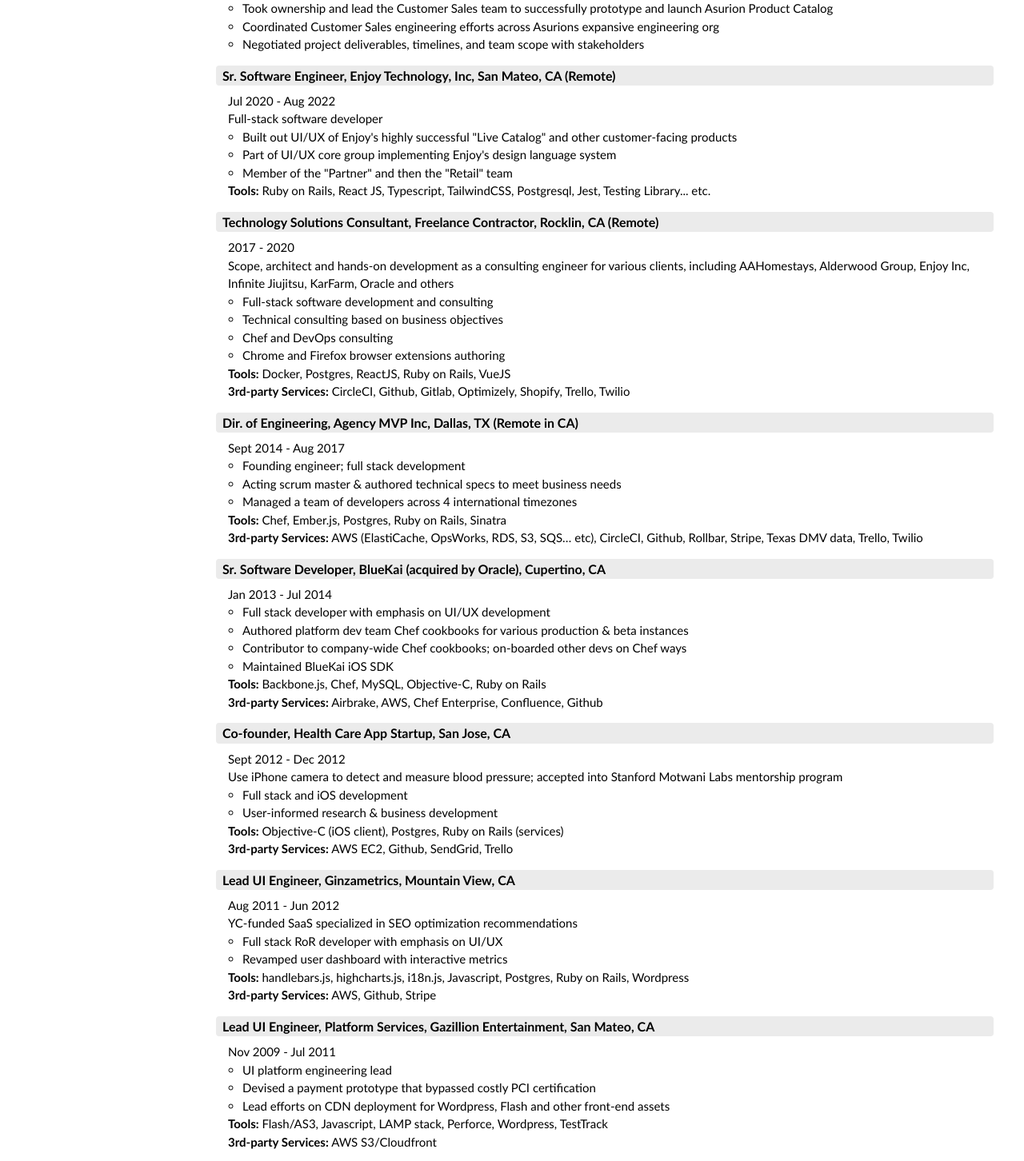
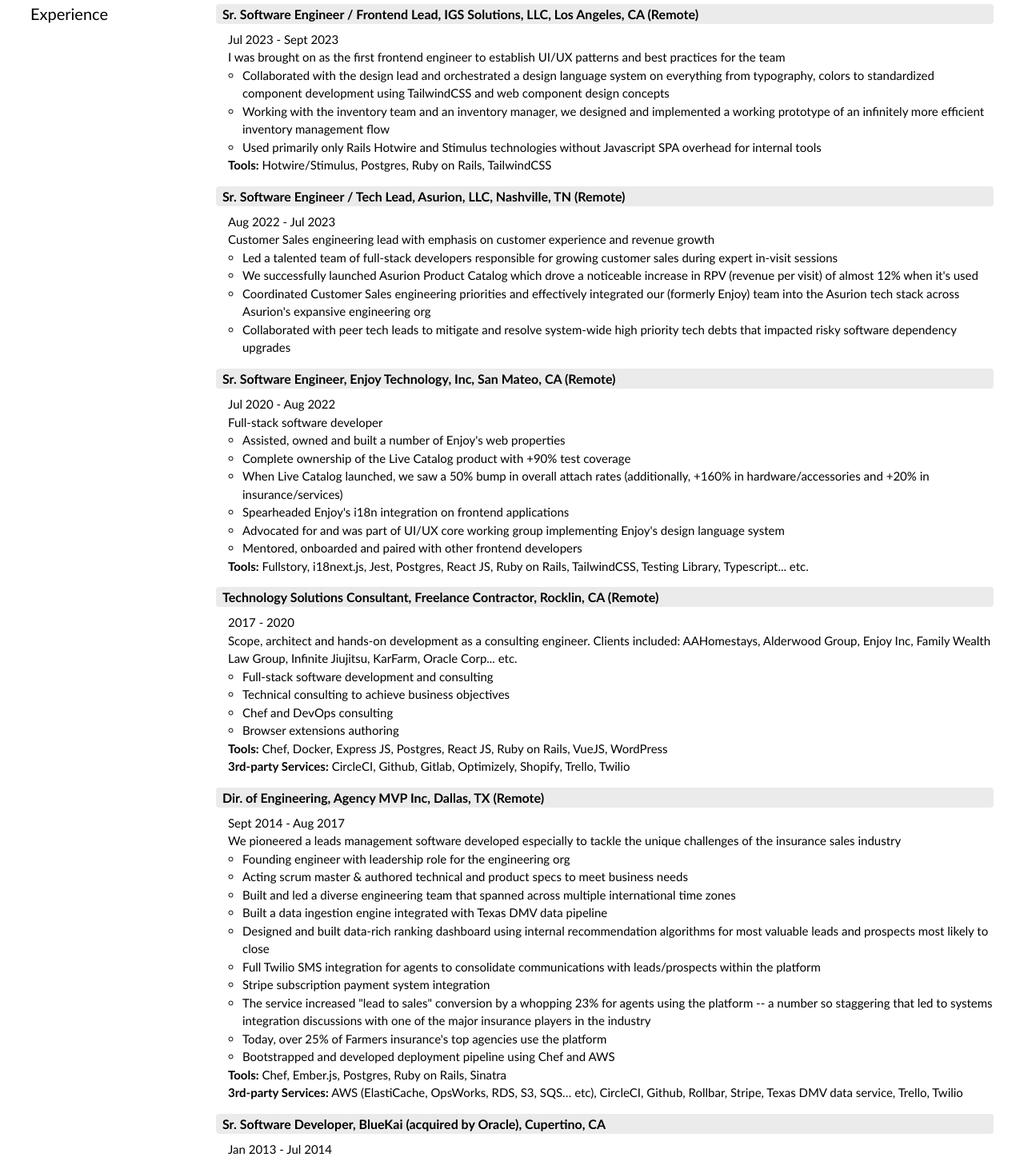
Before and after one commit to shunchu/vue-resume-template, a Vue app: page / in a window 1280 px wide. Shown: the part 200-1652 px from the top of the page at 80% size. Built offline with nearby package versions, Linux system fonts and the light colour scheme.

Commit message:
Add better details

```diff
--- a/src/components/MyHeadline.vue
+++ b/src/components/MyHeadline.vue
@@ -7,13 +7,14 @@
       <div class="email">{{ contact.email }}</div>
       <div class="phone">{{ contact.phone }}</div>
     </div>
+    <p>{{ intro }}</p>
   </div>
 </template>
 
 <script>
 export default {
   name: "headline",
-  props: ["contact", "name"]
+  props: ["contact", "intro", "name"]
 };
 </script>
 
--- a/src/resume_data.example.js
+++ b/src/resume_data.example.js
@@ -5,6 +5,7 @@
       email: '',
       phone: '504.555.0666'
     },
+    intro: 'Did much. Achieved much. No regrets.',
     experiences: [
       {
         company: 'Vango',
--- a/src/resume_data.js
+++ b/src/resume_data.js
@@ -5,18 +5,35 @@
       email: 'shun.chu@gmail.com',
       phone: '408.940.5885'
     },
+    intro: 'With an MFA in Interaction Design & Game Development, Shun has spent his career crafting delightful user experiences. His keen eyes on UI/UX was quickly recognized early on in his engineering career, and he\'s been instrumental in leadership and contributor roles in organizations of all sizes ever since.',
     experiences: [
+      {
+        company: 'IGS Solutions, LLC',
+        title: 'Sr. Software Engineer / Frontend Lead',
+        location: 'Los Angeles, CA (Remote)',
+        date: 'Jul 2023 - Sept 2023',
+        desc: {
+          info: 'I was brought on as the first frontend engineer to establish UI/UX patterns and best practices for the team',
+          resp: [
+            'Collaborated with the design lead and orchestrated a design language system on everything from typography, colors to standardized component development using TailwindCSS and web component design concepts',
+            'Working with the inventory team and an inventory manager, we designed and implemented a working prototype of an infinitely more efficient inventory management flow',
+            'Used primarily only Rails Hotwire and Stimulus technologies without Javascript SPA overhead for internal tools'
+          ],
+          tools: 'Hotwire/Stimulus, Postgres, Ruby on Rails, TailwindCSS',
+        },
+      },
       {
         company: 'Asurion, LLC',
         title: 'Sr. Software Engineer / Tech Lead',
-        location: 'Nashville, TN (Remote in CA)',
+        location: 'Nashville, TN (Remote)',
         date: 'Aug 2022 - Jul 2023',
         desc: {
-          info: 'Asurion Customer Sales engineering lead',
+          info: 'Customer Sales engineering lead with emphasis on customer experience and revenue growth',
           resp: [
-            'Took ownership and lead the Customer Sales team to successfully prototype and launch Asurion Product Catalog',
-            'Coordinated Customer Sales engineering efforts across Asurion\s expansive engineering org',
-            'Negotiated project deliverables, timelines, and team scope with stakeholders',
+            'Led a talented team of full-stack developers responsible for growing customer sales during expert in-visit sessions',
+            'We successfully launched Asurion Product Catalog which drove a noticeable increase in RPV (revenue per visit) of almost 12% when it\'s used',
+            'Coordinated Customer Sales engineering priorities and effectively integrated our (formerly Enjoy) team into the Asurion tech stack across Asurion\'s expansive engineering org',
+            'Collaborated with peer tech leads to mitigate and resolve system-wide high priority tech debts that impacted risky software dependency upgrades',
           ],
         }
       },
@@ -28,11 +45,14 @@
         desc: {
           info: 'Full-stack software developer',
           resp: [
-            'Built out UI/UX of Enjoy\'s highly successful "Live Catalog" and other customer-facing products',
-            'Part of UI/UX core group implementing Enjoy\'s design language system',
-            'Member of the "Partner" and then the "Retail" team',
+            'Assisted, owned and built a number of Enjoy\'s web properties',
+            'Complete ownership of the Live Catalog product with +90% test coverage',
+            'When Live Catalog launched, we saw a 50% bump in overall attach rates (additionally, +160% in hardware/accessories and +20% in insurance/services)',
+            'Spearheaded Enjoy\'s i18n integration on frontend applications',
+            'Advocated for and was part of UI/UX core working group implementing Enjoy\'s design language system',
+            'Mentored, onboarded and paired with other frontend developers',
           ],
-          tools: 'Ruby on Rails, React JS, Typescript, TailwindCSS, Postgresql, Jest, Testing Library... etc.',
+          tools: 'Fullstory, i18next.js, Jest, Postgres, React JS, Ruby on Rails, TailwindCSS, Testing Library, Typescript... etc.',
         }
       },
       {
@@ -41,31 +61,38 @@
         location: 'Rocklin, CA (Remote)',
         date: '2017 - 2020',
         desc: {
-          info: 'Scope, architect and hands-on development as a consulting engineer for various clients, including AAHomestays, Alderwood Group, Enjoy Inc, Infinite Jiujitsu, KarFarm, Oracle and others',
+          info: 'Scope, architect and hands-on development as a consulting engineer. Clients included: AAHomestays, Alderwood Group, Enjoy Inc, Family Wealth Law Group, Infinite Jiujitsu, KarFarm, Oracle Corp... etc.',
           resp: [
             'Full-stack software development and consulting',
-            'Technical consulting based on business objectives',
+            'Technical consulting to achieve business objectives',
             'Chef and DevOps consulting',
-            'Chrome and Firefox browser extensions authoring',
+            'Browser extensions authoring',
           ],
-          tools: 'Docker, Postgres, ReactJS, Ruby on Rails, VueJS',
+          tools: 'Chef, Docker, Express JS, Postgres, React JS, Ruby on Rails, VueJS, WordPress',
           services: 'CircleCI, Github, Gitlab, Optimizely, Shopify, Trello, Twilio'
         }
       },
       {
         company: 'Agency MVP Inc',
         title: 'Dir. of Engineering',
-        location: 'Dallas, TX (Remote in CA)',
+        location: 'Dallas, TX (Remote)',
         date: 'Sept 2014 - Aug 2017',
         desc: {
-          info: '',
+          info: 'We pioneered a leads management software developed especially to tackle the unique challenges of the insurance sales industry',
           resp: [
-            'Founding engineer; full stack development',
-            'Acting scrum master & authored technical specs to meet business needs',
-            'Managed a team of developers across 4 international timezones',
+            'Founding engineer with leadership role for the engineering org',
+            'Acting scrum master & authored technical and product specs to meet business needs',
+            'Built and led a diverse engineering team that spanned across multiple international time zones',
+            'Built a data ingestion engine integrated with Texas DMV data pipeline',
+            'Designed and built data-rich ranking dashboard using internal recommendation algorithms for most valuable leads and prospects most likely to close',
+            'Full Twilio SMS integration for agents to consolidate communications with leads/prospects within the platform',
+            'Stripe subscription payment system integration',
+            'The service increased "lead to sales" conversion by a whopping 23% for agents using the platform -- a number so staggering that led to systems integration discussions with one of the major insurance players in the industry',
+            'Today, over 25% of Farmers insurance\'s top agencies use the platform',
+            'Bootstrapped and developed deployment pipeline using Chef and AWS',
           ],
           tools: 'Chef, Ember.js, Postgres, Ruby on Rails, Sinatra',
-          services: 'AWS (ElastiCache, OpsWorks, RDS, S3, SQS… etc), CircleCI, Github, Rollbar, Stripe, Texas DMV data, Trello, Twilio'
+          services: 'AWS (ElastiCache, OpsWorks, RDS, S3, SQS… etc), CircleCI, Github, Rollbar, Stripe, Texas DMV data service, Trello, Twilio'
         }
       },
       {
@@ -74,12 +101,13 @@
         location: 'Cupertino, CA',
         date: 'Jan 2013 - Jul 2014',
         desc: {
-          info: '',
+          info: 'Software engineer on the DMP (Data Management Platform) team',
           resp: [
-            'Full stack developer with emphasis on UI/UX development',
-            'Authored platform dev team Chef cookbooks for various production & beta instances',
-            'Contributor to company-wide Chef cookbooks; on-boarded other devs on Chef ways',
-            'Maintained BlueKai iOS SDK',
+            'Frontend/UI developer with occasional trips to the Rails land',
+            'Authored and maintained a series of Chef cookbooks (with +90% test coverage) for DMP machines (production on-site hardware) and EC2-based instances (beta environments) using DevOps best practices',
+            'Active contributor to company-wide Chef cookbooks',
+            'Helped train DMP colleagues on the Chef ways',
+            'Led iOS SDK efforts and worked closely with enterprise customers that deploy the SDK to ensure smooth integration',
           ],
           tools: 'Backbone.js, Chef, MySQL, Objective-C, Ruby on Rails',
           services: 'Airbrake, AWS, Chef Enterprise, Confluence, Github'
@@ -91,9 +119,9 @@
         location: 'San Jose, CA',
         date: 'Sept 2012 - Dec 2012',
         desc: {
-          info: 'Use iPhone camera to detect and measure blood pressure; accepted into Stanford Motwani Labs mentorship program',
+          info: 'Utilizing iPhone\'s camera to detect and measure blood pressure; accepted into Stanford Motwani Labs mentorship program',
           resp: [
-            'Full stack and iOS development',
+            'Technical co-founder; Ruby on Rails, web and iOS developer responsible for most of the software development stack',
             'User-informed research & business development',
           ],
           tools: 'Objective-C (iOS client), Postgres, Ruby on Rails (services)',
@@ -106,28 +134,32 @@
         location: 'Mountain View, CA',
         date: 'Aug 2011 - Jun 2012',
         desc: {
-          info: 'YC-funded SaaS specialized in SEO optimization recommendations',
+          info: 'YC-funded SaaS SEO recommendation engine',
           resp: [
             'Full stack RoR developer with emphasis on UI/UX',
-            'Revamped user dashboard with interactive metrics',
+            'Revamped and redesigned recommendation dashboard with interactive metrics which led to over 30% increase in user engagements',
+            'Led i18n integration efforts for the Rails app; worked closely with a 3rd-party translation agency',
+            'Single handedly translated the entire software stack into Traditional Chinese as part of the i18n effort'
           ],
-          tools: 'handlebars.js, highcharts.js, i18n.js, Javascript, Postgres, Ruby on Rails, Wordpress',
+          tools: 'handlebars.js, highcharts.js, i18n.js, Javascript, Postgres, Ruby on Rails, WordPress',
           services: 'AWS, Github, Stripe'
         }
       },
       {
         company: 'Gazillion Entertainment',
-        title: 'Lead UI Engineer, Platform Services',
+        title: 'Lead UI Engineer',
         location: 'San Mateo, CA',
         date: 'Nov 2009 - Jul 2011',
         desc: {
-          info: '',
+          info: 'I was part of the platform services team as a frontend engineering lead',
           resp: [
-            'UI platform engineering lead',
-            'Devised a payment prototype that bypassed costly PCI certification',
-            'Lead efforts on CDN deployment for Wordpress, Flash and other front-end assets',
+            'Led platform development for *heroup.com* — launched on 04.2011',
+            'Primary developer on *amazingsociety.com* — launched on 02.2011',
+            'UI lead for platform efforts on *Kung Fu Panda World* — launched in 2010',
+            'Devised a payment prototype that avoided costly PCI compliance protocols (this was before Stripe was popular)',
+            'Lead efforts on CDN deployment for WordPress, Flash and other frontend assets',
           ],
-          tools: 'Flash/AS3, Javascript, LAMP stack, Perforce, Wordpress, TestTrack',
+          tools: 'ActionScript, Flash, Javascript, LAMP stack, Perforce, WordPress, TestTrack',
           services: 'AWS S3/Cloudfront'
         }
       },
@@ -139,10 +171,10 @@
         desc: {
           info: 'Web-based education supplement for "tweens", winner of People\'s Choice Award at DEMO \'09 and NAPPA Gold Winner 2009',
           resp: [
-            'Lead developer for marketing, payment and on-boarding flows',
-            'Key contributor to paid content in Flash/AS3',
+            'Lead frontend developer for marketing, payment and on-boarding flows',
+            'Key contributor to paid content written in ActionScript and Flash',
           ],
-          tools: 'Flash/AS3, Javascript, JSP, Perforce, TestTrack',
+          tools: 'ActionScript, Flash, Javascript, JSP, Perforce, TestTrack',
           services: ''
         }
       },
@@ -157,19 +189,52 @@
             'Meet and spec projects with clients',
             'End-to-end full service web development',
           ],
-          tools: 'Flash/AS3, Javascript, LAMP stack, webDAV, Wordpress',
+          tools: 'ActionScript, Flash, Javascript, LAMP stack, webDAV, WordPress',
           services: ''
         }
       }
     ],
     education: [
-      { school: 'Savannah College of Art & Design', degree: 'MFA, Interactive Design & Game Development', location: 'Savannah, GA', distinctions: ['Presidential Fellowship recipient'] },
-      { school: 'Savannah College of Art & Design', degree: 'BFA, Computer Art', location: 'Savannah, GA', distinctions: ['Outstanding portfolio scholarship recipient', 'Received five prestigious student leadership awards'] },
-      { school: 'UC Santa Cruz Extension', degree: 'Certificate, Unix/Linux System Management & Administration', location: 'Cupertino, CA', distinctions: [] }
+      {
+        school: 'Savannah College of Art & Design',
+        degree: 'MFA, Interactive Design & Game Development',
+        location: 'Savannah, GA',
+        distinctions: [
+          'Presidential Fellowship recipient',
+        ],
+      },
+      {
+        school: 'Savannah College of Art & Design',
+        degree: 'BFA, Computer Art',
+        location: 'Savannah, GA',
+        distinctions: [
+          'Outstanding portfolio scholarship recipient',
+          'Received *five* prestigious student leadership awards',
+        ],
+      },
+      {
+        school: 'UC Santa Cruz Extension',
+        degree: 'Certificate, Unix/Linux System Management & Administration',
+        location: 'Cupertino, CA',
+        distinctions: [],
+      }
     ],
     volunteer: [
-      { cause: 'ACM SIGGRAPH', title: 'Paper Submission Jury', date: '2015-2017' },
-      { cause: 'Code enhancements & fixes to various projects on Github', title: 'OSS Contributor', date: '2016-present' }
+      {
+        cause: 'ACM SIGGRAPH',
+        title: 'Paper Submission Jury',
+        date: '2015-2017',
+      },
+      {
+        cause: 'Code enhancements & fixes to various projects on Github',
+        title: 'OSS Contributor',
+        date: '2016-present',
+      },
+      {
+        cause: 'Helped with technique demonstrations and instructions for teen\'s class',
+        title: 'Brazilian Jiujitsu Assistant Instructor',
+        date: '2019',
+      }
     ],
     social_media: [
       { name: 'Github', url: 'https://github.com/shunchu/' },
```
Also changed, not shown: src/App.vue (+7 -13 lines).
